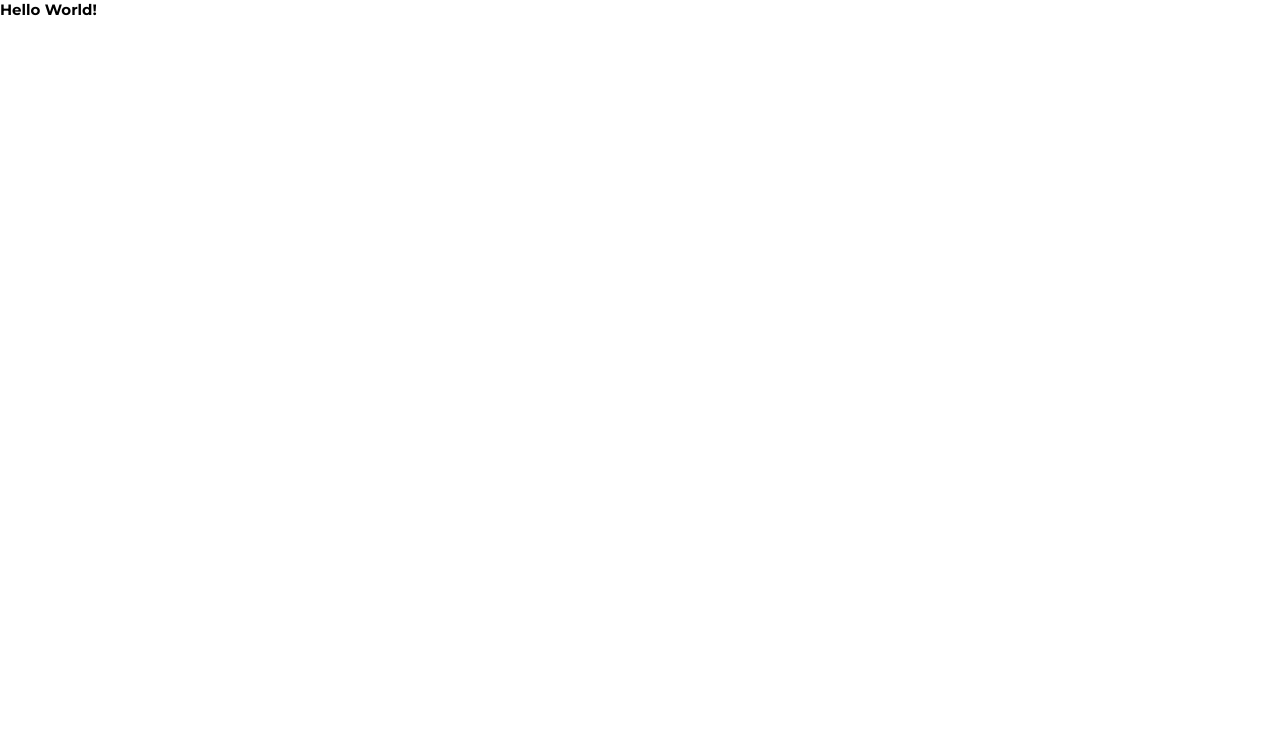
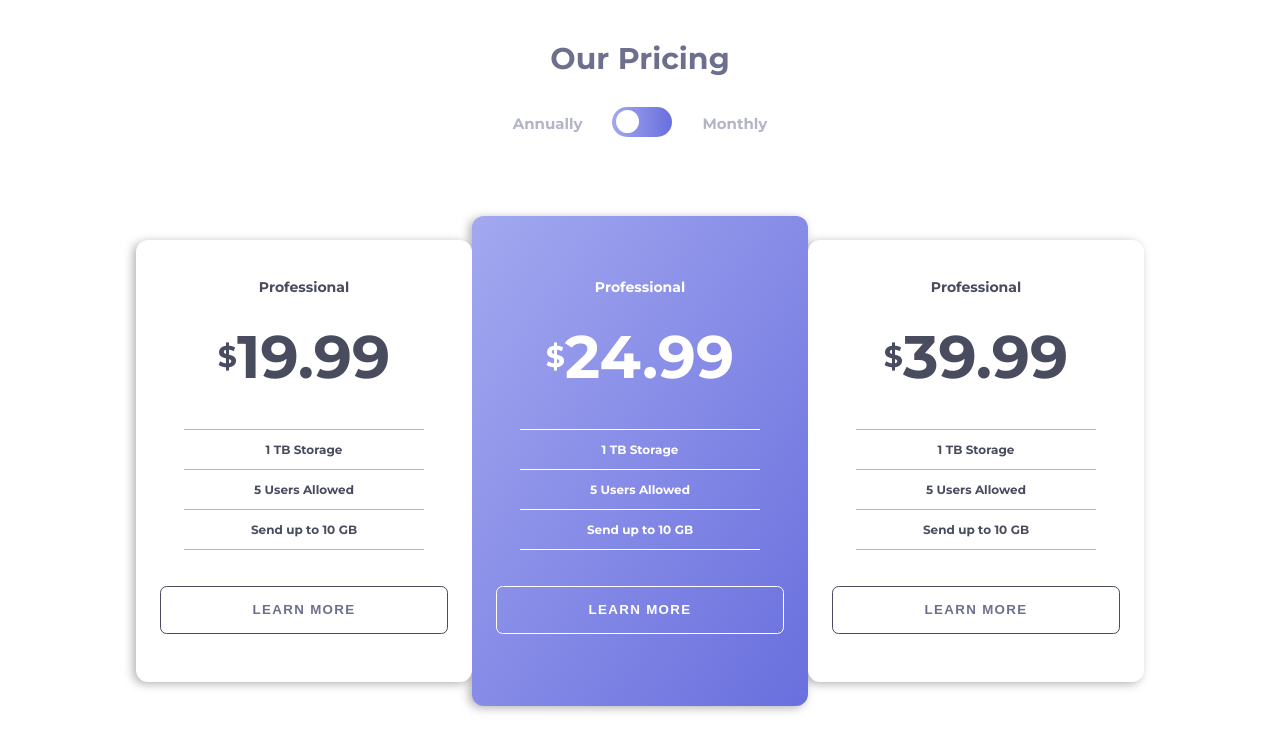
Before and after one commit to Untlsn/pricing-component-with-toggle, a Gatsby site: page / in a window 1280 px wide. Built offline with nearby package versions, Linux system fonts and the light colour scheme; Gatsby itself is replaced by a stand-in of ours.

Commit message:
Create Template

```diff
--- a/src/assets/style/Global.ts
+++ b/src/assets/style/Global.ts
@@ -10,7 +10,7 @@ const GlobalStyle = createGlobalStyle`
     font-weight: 700;
     margin: 0;
     min-height: 100vh;
-    color: ${({ theme }) => theme.colors.black};
+    color: ${({ theme }) => theme.colors.darkGrayishBlue};
   }
   html {
     font-size: 15px;
--- /dev/null
+++ b/src/components/atoms/BorderButton/index.tsx
@@ -0,0 +1,13 @@
+import React from 'react';
+import * as S from './style';
+import { BorderButtonProps } from '@atoms/BorderButton/types';
+
+const BorderButton = ({ children, className }: BorderButtonProps) => {
+  return (
+    <S.Wrapper className={className}>
+      <S.Button>{children}</S.Button>
+    </S.Wrapper>
+  );
+};
+
+export default BorderButton;
--- /dev/null
+++ b/src/components/atoms/BorderButton/style.ts
@@ -0,0 +1,21 @@
+import styled from 'styled-components';
+
+export const Wrapper = styled.span`
+  width: 24em;
+  height: 4em;
+`;
+export const Button = styled.button`
+  width: inherit;
+  height: inherit;
+  font-weight: bolder;
+  letter-spacing: .1em;
+  background-color: transparent;
+  border-radius: .5em;
+  text-transform: uppercase;
+  border: .1em solid ${({ theme }) => theme.colors.darkGrayishBlue};
+  color: ${({ theme }) => theme.colors.grayishBlue};
+
+  &:hover {
+    cursor: pointer;
+  }
+`;
--- /dev/null
+++ b/src/components/atoms/BorderButton/types.d.ts
@@ -0,0 +1,4 @@
+export interface BorderButtonProps {
+  children: string,
+  className?: string
+}
--- /dev/null
+++ b/src/components/atoms/NamedSwitch/index.tsx
@@ -0,0 +1,19 @@
+import React from 'react';
+import * as S from './style';
+import { NamedSwitchProps } from '@atoms/NamedSwitch/types';
+
+const NamedSwitch = ({ left, right, value, onChange }: NamedSwitchProps) => {
+  return (
+    <S.Wrapper>
+      <S.Sides>{left}</S.Sides>
+      <S.SwitchWrapper>
+        <S.CheckBox />
+        <S.Slider moved={value} onClick={() => onChange()}/>
+      </S.SwitchWrapper>
+      <S.Sides>{right}</S.Sides>
+    </S.Wrapper>
+  );
+};
+
+export default NamedSwitch;
+export type { NamedSwitchProps } from './types';
--- /dev/null
+++ b/src/components/atoms/NamedSwitch/style.ts
@@ -0,0 +1,58 @@
+import styled, { css } from 'styled-components';
+
+export const Wrapper = styled.div`
+  display: flex;
+  gap: 2em;
+  align-items: center;
+`;
+export const Sides = styled.span`
+  text-transform: capitalize;
+  color: ${({ theme }) => theme.colors.lightGrayishBlue};
+`;
+export const CheckBox = styled.input.attrs({ type: 'checkbox' })`
+  display: none;
+`;
+export const Slider = styled.span<{ moved?: boolean }>`
+  display: inline-block;
+  height: 2em;
+  width: 4em;
+  border-radius: 1em;
+  background: linear-gradient(
+    to right,
+    ${({ theme }) => theme.colors.gradient.blue[0]} 0%,
+    ${({ theme }) => theme.colors.gradient.blue[1]} 100%
+  );
+  position: relative;
+  &::before, &::after {
+    content: '';
+    display: block;
+    position: absolute;
+  }
+  &::after {
+    height: 1.5em;
+    width:  1.5em;
+    background-color: #fff;
+    top: .25em;
+    left: .25em;
+    border-radius: 2em;
+    transition: transform .5s;
+    ${({ moved }) => moved && css`transform: translateX(2em)`}
+  }
+  &::before {
+    top: 0;
+    left: 0;
+    height: inherit;
+    width: inherit;
+    border-radius: inherit;
+    color: white;
+    transition: opacity .5s;
+    z-index: 10;
+  }
+  &:hover {
+    cursor: pointer;
+    &::before {
+      opacity: .2;
+    }
+  }
+`;
+export const SwitchWrapper = styled.span``;
--- /dev/null
+++ b/src/components/atoms/NamedSwitch/types.d.ts
@@ -0,0 +1,6 @@
+export interface NamedSwitchProps {
+  left: string,
+  right: string,
+  value: boolean,
+  onChange: (force?: boolean) => void
+}
--- /dev/null
+++ b/src/components/atoms/PriceText/index.tsx
@@ -0,0 +1,12 @@
+import React from 'react';
+import * as S from './style';
+
+const PriceText = ({ children, className }: { children: number, className?: string }) => {
+  return (
+    <S.Wrapper className={className}>
+      <S.Dollar />{children}
+    </S.Wrapper>
+  );
+};
+
+export default PriceText;
--- /dev/null
+++ b/src/components/atoms/PriceText/style.ts
@@ -0,0 +1,9 @@
+import styled from 'styled-components';
+
+export const Wrapper = styled.div`
+  display: flex;
+  align-items: center;
+`;
+export const Dollar = styled.span.attrs({ children: '$' })`
+  font-size: .5em;
+`;
--- /dev/null
+++ b/src/components/molecules/BorderedList/index.tsx
@@ -0,0 +1,14 @@
+import React from 'react';
+import * as S from './style';
+
+const BorderedList = ({ children }: { children: string[] }) => {
+  return (
+    <S.Wrapper>
+      {children.map(
+        (child, key) => <li key={key}>{child}</li>
+      )}
+    </S.Wrapper>
+  );
+};
+
+export default BorderedList;
--- /dev/null
+++ b/src/components/molecules/BorderedList/style.ts
@@ -0,0 +1,19 @@
+import styled from 'styled-components';
+
+export const Wrapper = styled.ul`
+  display: flex;
+  flex-direction: column;
+  list-style: none;
+  text-align: center;
+  padding: 0;
+
+  width: 20em;
+
+  li:first-child {
+    border-top: solid .1em ${({ theme }) => theme.colors.lightGrayishBlue};
+  }
+  li {
+    padding: 1em 0;
+    border-bottom: solid .1em ${({ theme }) => theme.colors.lightGrayishBlue};
+  }
+`;
--- /dev/null
+++ b/src/components/molecules/PricingSwitcher/index.tsx
@@ -0,0 +1,14 @@
+import React from 'react';
+import * as S from './style';
+import NamedSwitch, { NamedSwitchProps } from '@atoms/NamedSwitch';
+
+const PricingSwitcher = (props: Pick<NamedSwitchProps, 'value'|'onChange'>) => {
+  return (
+    <S.Wrapper>
+      <S.Head1>Our Pricing</S.Head1>
+      <NamedSwitch left='annually' right='monthly' {...props}/>
+    </S.Wrapper>
+  );
+};
+
+export default PricingSwitcher;
--- /dev/null
+++ b/src/components/molecules/PricingSwitcher/style.ts
@@ -0,0 +1,11 @@
+import styled from 'styled-components';
+
+export const Wrapper = styled.div`
+  position: relative;
+  top: -5em;
+  text-align: center;
+  color: ${({ theme }) => theme.colors.grayishBlue};
+`;
+export const Head1 = styled.h1`
+  margin-bottom: 1em;
+`;
--- /dev/null
+++ b/src/components/organisms/CostTile/helpers.ts
@@ -0,0 +1,9 @@
+const getStorage = (storage: number) => storage < 1000
+  ? `${storage} GB Storage`
+  : `${Math.floor(storage/1000)} TB Storage`;
+
+export const createList = ({ sendUp, storage, users }: { sendUp: number, storage: number, users: number }) => [
+  getStorage(storage),
+  `${users} Users Allowed`,
+  `Send up to ${sendUp} GB`
+];
--- /dev/null
+++ b/src/components/organisms/CostTile/index.tsx
@@ -0,0 +1,20 @@
+import React from 'react';
+import * as S from './style';
+import { CostTileProps } from '@organisms/CostTile/types';
+import BorderedList from '@molecules/BorderedList';
+import { createList } from '@organisms/CostTile/helpers';
+import BorderButton from '@atoms/BorderButton';
+
+const CostTile = ({ name, cost, sendUp, storage, users, colored }: CostTileProps) => {
+  const list = createList({ sendUp, storage, users });
+  return (
+    <S.Wrapper colored={colored}>
+      <S.Name>{name}</S.Name>
+      <S.PriceText>{cost}</S.PriceText>
+      <BorderedList>{list}</BorderedList>
+      <BorderButton>learn more</BorderButton>
+    </S.Wrapper>
+  );
+};
+
+export default CostTile;
--- /dev/null
+++ b/src/components/organisms/CostTile/style.ts
@@ -0,0 +1,33 @@
+import styled, { css } from 'styled-components';
+import PriceTextBody from '@atoms/PriceText';
+
+const colorWrapper = css`
+  background: linear-gradient(
+    to bottom right,
+    ${({ theme }) => theme.colors.gradient.blue[0]} 0%,
+    ${({ theme }) => theme.colors.gradient.blue[1]} 100%
+  );
+  &>* {
+    filter: brightness(100);
+  }
+  color: white;
+  padding: 4em 2em 6em;
+`;
+
+export const Wrapper = styled.div<{ colored?: boolean }>`
+  display: flex;
+  flex-direction: column;
+  align-items: center;
+  justify-content: center;
+  gap: 2em;
+  border-radius: 1em;
+  padding: 2em 2em 4em;
+  background-color: #fff;
+  ${({ colored }) => colored && colorWrapper}
+`;
+export const Name = styled.h3`
+  margin-bottom: 0;
+`;
+export const PriceText = styled(PriceTextBody)`
+  font-size: 5em;
+`;
--- /dev/null
+++ b/src/components/view/CostTileWrapper/index.tsx
@@ -0,0 +1,45 @@
+import React from 'react';
+import * as S from './style';
+import CostTile from '@organisms/CostTile';
+
+const CostTileWrapper = ({ isAnnually }: { isAnnually: boolean }) => {
+  const costsType = isAnnually ? 'annually' : 'monthly';
+
+  const costs = {
+    monthly: [
+      19.99,
+      24.99,
+      39.99
+    ],
+    annually: [
+      199.99,
+      249.99,
+      399.99
+    ]
+  };
+  return (
+    <S.Wrapper>
+      <CostTile
+        name='Professional'
+        cost={costs[costsType][0]}
+        storage={1000}
+        users={5}
+        sendUp={10} />
+      <CostTile
+        name='Professional'
+        cost={costs[costsType][1]}
+        storage={1000}
+        users={5}
+        sendUp={10}
+        colored />
+      <CostTile
+        name='Professional'
+        cost={costs[costsType][2]}
+        storage={1000}
+        users={5}
+        sendUp={10} />
+    </S.Wrapper>
+  );
+};
+
+export default CostTileWrapper;
--- /dev/null
+++ b/src/components/view/CostTileWrapper/style.ts
@@ -0,0 +1,9 @@
+import styled from 'styled-components';
+
+export const Wrapper = styled.div`
+  display: flex;
+  align-items: center;
+  justify-content: center;
+  font-size: .8em;
+  filter: drop-shadow(-.2em .2em .4em rgba(0,0,0,.3));
+`;
--- a/src/pages/index.tsx
+++ b/src/pages/index.tsx
@@ -1,12 +1,19 @@
 import React from 'react';
 import { StyleProvider } from '@providers/all';
+import CostTileWrapper from '@components/view/CostTileWrapper';
+import PricingSwitcher from '@components/molecules/PricingSwitcher';
+import useBoolState from '@hooks/useBoolState';
 
 const montserratUrl = 'https://fonts.googleapis.com/css2?family=Montserrat:wght@700&display=swap';
 
 const Home = () => {
+  const [isAnnually, changeIsAnnually] = useBoolState();
   return (
     <StyleProvider fonts={[montserratUrl]}>
-      <div>Hello World!</div>
+      <div style={{ display: 'flex', justifyContent: 'center', alignItems: 'center', height: '100vh', flexDirection: 'column' }}>
+        <PricingSwitcher value={isAnnually} onChange={changeIsAnnually}/>
+        <CostTileWrapper isAnnually={isAnnually}/>
+      </div>
     </StyleProvider>
   );
 };
```
Also changed, not shown: src/components/organisms/CostTile/types.d.ts (added, +8 -0 lines).
